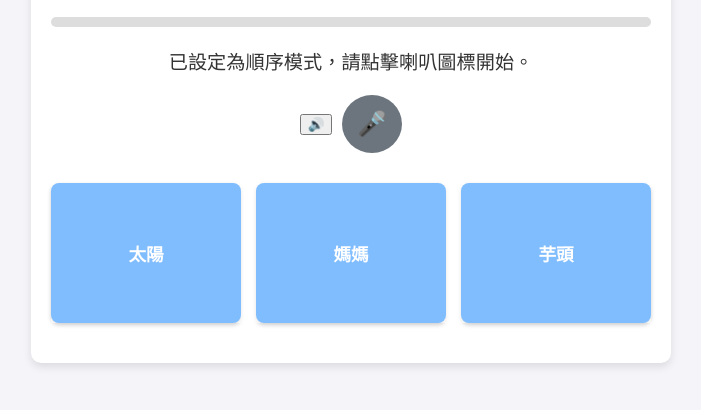
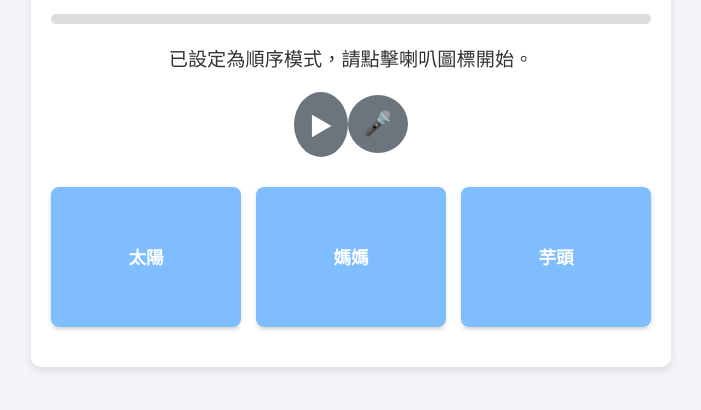
Before and after one commit to yoanahappy2/tribe-language-game, a plain HTML site: page index.html in a window 1280 px wide. Shown: the part 304-714 px from the top of the page, without its empty margins (289-990 px from the left). Drawn offline with Linux system fonts and the light colour scheme.

Commit message:
Update index.html

```diff
--- a/index.html
+++ b/index.html
@@ -130,11 +130,20 @@
             color: white;
             border: none;
             border-radius: 50%;
-            margin-left: 10px;
         }
         #mic-button.recording {
             background-color: #dc3545;
             animation: pulse 1s infinite;
+        }
+        /* 新增：喇叭按鈕樣式，與麥克風按鈕保持一致 */
+        #play-button {
+            padding: 15px;
+            font-size: 1.5em;
+            cursor: pointer;
+            background-color: #6c757d;
+            color: white;
+            border: none;
+            border-radius: 50%;
         }
         @keyframes pulse {
             0% {box-shadow: 0 0 0 0 rgba(220, 53, 69, 0.7);}
@@ -158,10 +167,10 @@
 
     <div id="audio-hint">請選擇模式並點擊喇叭圖標開始遊戲。</div>
 
-    <div style="display:flex; justify-content:center; align-items:center;">
-        <button id="play-button" onclick="playAudio()" disabled>🔊</button>
-        <button id="mic-button" onclick="startSpeechRecognition()" disabled>🎤</button>
-    </div>
+   <div style="display:flex; justify-content:center; align-items:center;">
+    <button id="play-button" onclick="playAudio()" >▶</button>
+    <button id="mic-button" onclick="startSpeechRecognition()" disabled>🎤</button>
+   </div>
 
     <div id="options-container" class="options-locked">
         </div>
```
